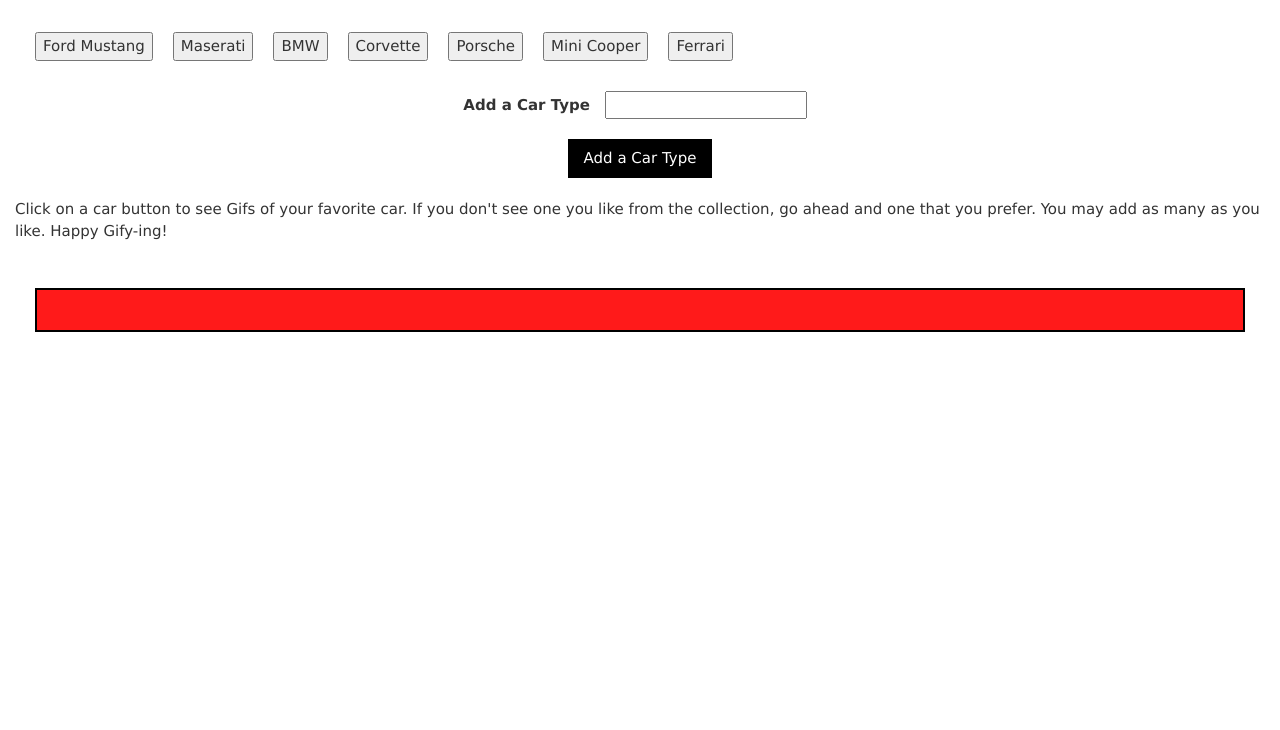
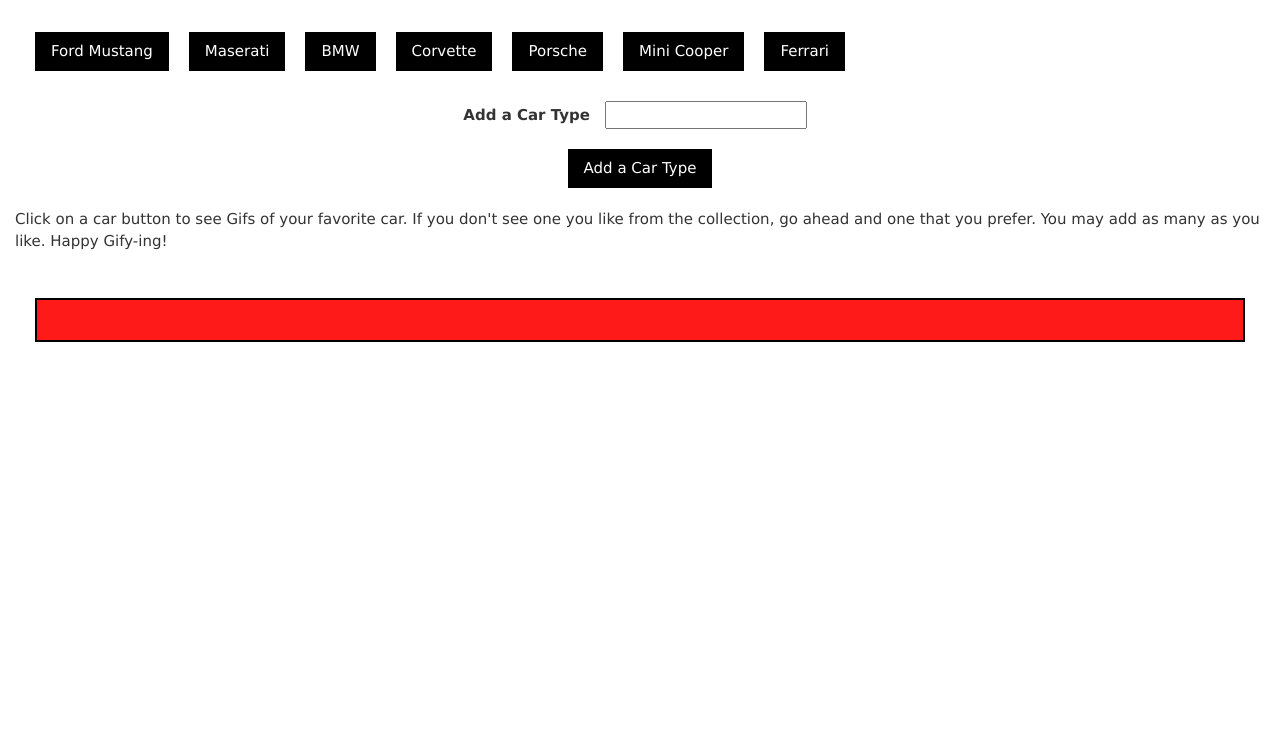
Before and after one commit to Bluevans-surfs/GifTastic, a plain HTML site: page index.html in a window 1280 px wide. Shown: the part 70-800 px from the top of the page. Drawn offline with nearby package versions, Linux system fonts and the light colour scheme.

Commit message:
added some css black color to the dynamic buttons

```diff
--- a/index.html
+++ b/index.html
@@ -105,7 +105,7 @@
       // This code $("<button>") is all jQuery needs to create the start and end tag. (<button></button>)
       var a = $("<button>");
       // Adding a class
-      a.addClass("cars");
+      a.addClass("cars w3-btn w3-black");
       // Adding a data-attribute with a value of the car at index i
       a.attr("data-name", cars[i]);
       // Providing the button's text with a value of the car at index i
@@ -133,6 +133,8 @@
 
       // calling renderButtons which handles the processing of our cars array
       renderButtons();
+
+      $("#entercar-input").val('');
 
     })
 
```
